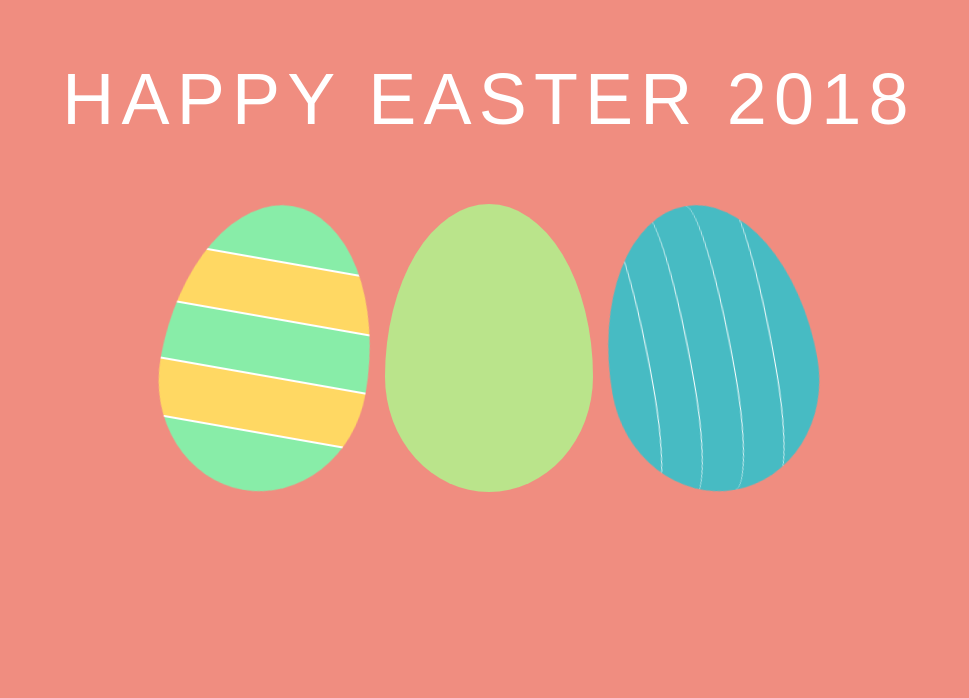
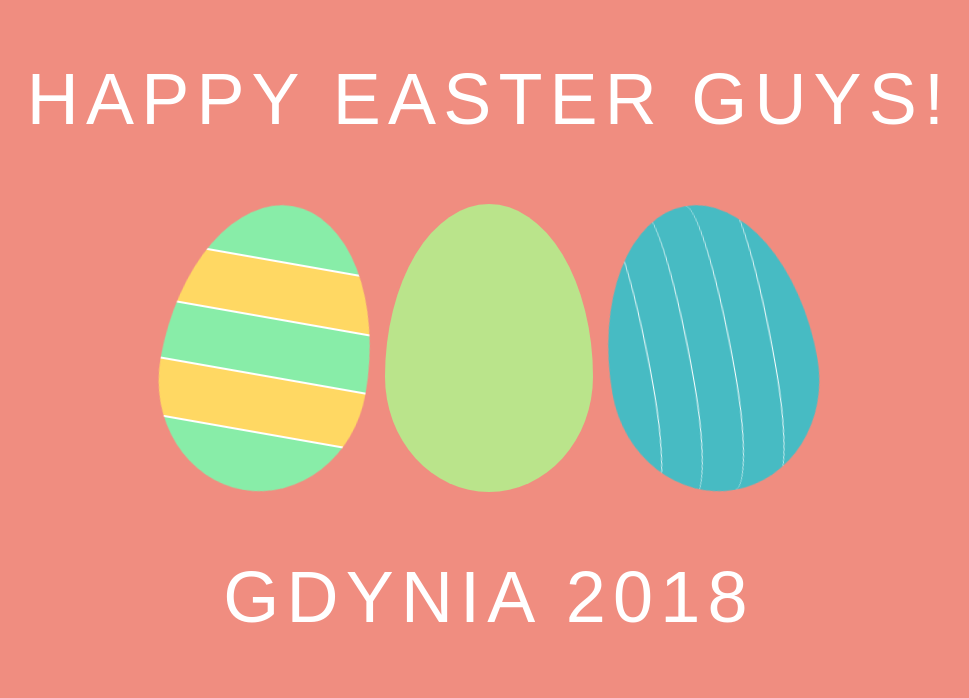
Before and after one commit to klakali/exercise_css_svg, a plain HTML site: page index.html in a window 1280 px wide. Shown: the whole page, without its empty margins (151-1120 px from the left). Drawn offline with Linux system fonts and the light colour scheme.

Commit message:
Update index.html

```diff
--- a/index.html
+++ b/index.html
@@ -7,12 +7,11 @@
     <title>Happy Easter!</title>
     <meta name="description" content="CSS image">
     <meta name="author" content="klakali">
-
     <link rel="stylesheet" type="text/css" href="style.css">
 </head>
 <body>
     <div class="container">
-        <h1>Happy Easter 2018</h1>
+        <h1>Happy Easter Guys!</h1>
         <div class="egg-wrapper">
         <div class="egg egg-1">
             <div class="element-1"></div>
@@ -31,6 +30,7 @@
             <div class="element-3"></div>
         </div>
         </div>
+        <h1>Gdynia 2018</h1>
     </div>
 </body>
 </html>
```
